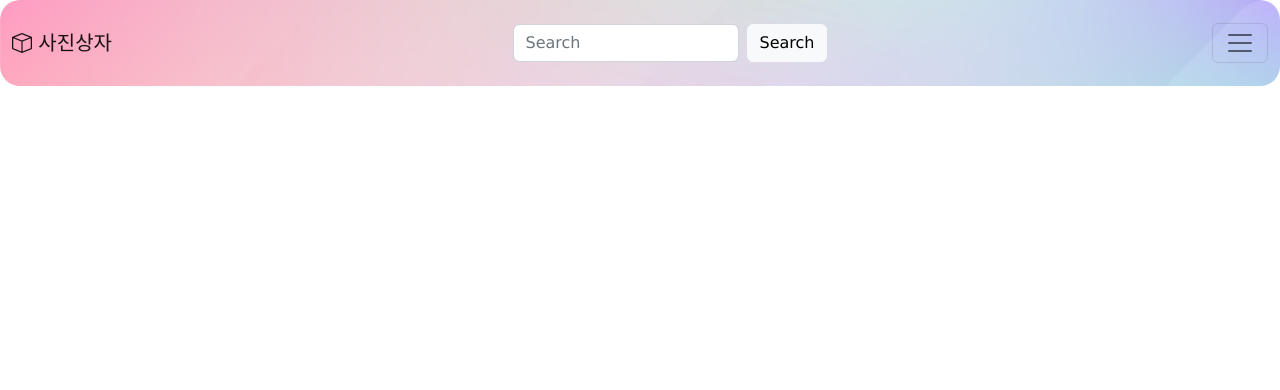
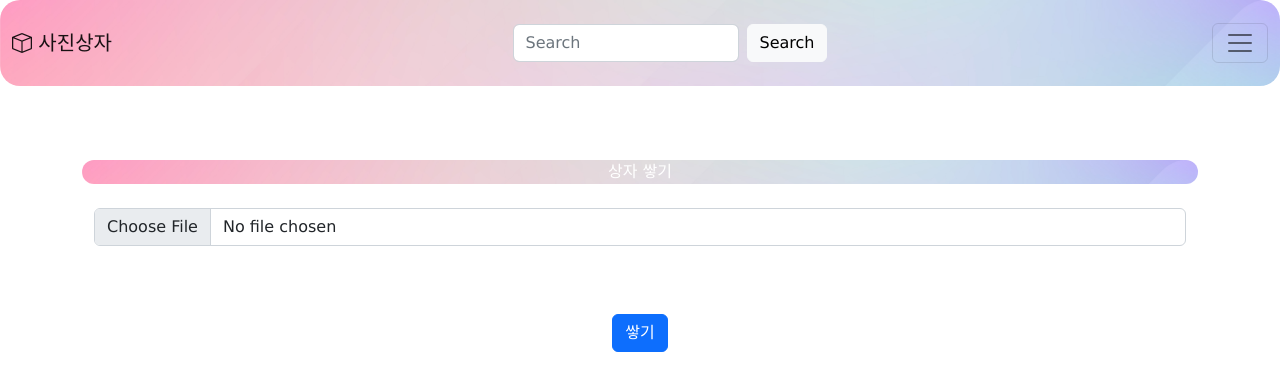
Before and after one commit to qufehfdl/PhotoBox, a Vue app: page /write in a window 1280 px wide. Before the commit this address had no page. Shown: the top 390 px of the page. Built offline with nearby package versions, Linux system fonts and the light colour scheme.

Commit message:
캐러셀 작업중

```diff
--- a/src/components/Login.vue
+++ b/src/components/Login.vue
@@ -53,10 +53,12 @@ export default {
       })
         .then(response => {
           const userData = {
+            no: response.data.no,
             user_id: response.data.user_id,
             user_name: response.data.user_name,
-            user_login: true,
+            user_login: response.data.user_login,
           };
+          sessionStorage.setItem("no", userData.no);
           sessionStorage.setItem("user_id", userData.user_id);
           sessionStorage.setItem("user_name", userData.user_name);
           sessionStorage.setItem("user_login", userData.user_login);
--- a/src/components/MyPage.vue
+++ b/src/components/MyPage.vue
@@ -48,16 +48,19 @@ export default {
             }
 
             axios.post('/root/mypage', {
+                no: this.$store.state.no,
                 user_id: this.$store.state.user_id,
                 user_name: name,
                 user_password: password,
             })
                 .then(response => {
                     const userData = {
+                        no: response.data.no,
                         user_id: response.data.user_id,
                         user_name: response.data.user_name,
                         user_login: true,
                     };
+                    sessionStorage.setItem("no", userData.no);
                     sessionStorage.setItem("user_id", userData.user_id);
                     sessionStorage.setItem("user_name", userData.user_name);
                     sessionStorage.setItem("user_login", userData.user_login);
--- /dev/null
+++ b/src/components/Write.vue
@@ -0,0 +1,93 @@
+<template>
+    <div class="container">
+        <div class="row" style="text-align: center;">
+            <div class="col-12 mb-4" id="login">
+                <p style="color: white;">상자 쌓기</p>
+            </div>
+            <div class="col-md-12 mb-4">
+                <input type="file" class="form-control" @change="handleFileChange">
+            </div>
+            <div class="carousel-wrapper">
+                <div id="carouselExampleIndicators" class="carousel slide">
+                    <div class="carousel-indicators">
+                        <button v-for="(item, index) in carouselItems" :key="index" type="button"
+                            :data-bs-target="'#carouselExampleIndicators'" :data-bs-slide-to="index"
+                            :class="{ 'active': index === 0 }" :aria-current="index === 0 ? 'true' : 'false'"
+                            :aria-label="`Slide ${index + 1}`"></button>
+                    </div>
+                    <div class="carousel-inner">
+                        <div v-for="(item, index) in carouselItems" :key="index" class="carousel-item"
+                            :class="{ 'active': index === 0 }">
+                            <img :src="item" class="d-block w-100 h-100 img-fluid" alt="Preview Image">
+                        </div>
+                    </div>
+                    <button class="carousel-control-prev" type="button" data-bs-target="#carouselExampleIndicators"
+                        data-bs-slide="prev">
+                        <span class="carousel-control-prev-icon" aria-hidden="true"></span>
+                        <span class="visually-hidden">Previous</span>
+                    </button>
+                    <button class="carousel-control-next" type="button" data-bs-target="#carouselExampleIndicators"
+                        data-bs-slide="next">
+                        <span class="carousel-control-next-icon" aria-hidden="true"></span>
+                        <span class="visually-hidden">Next</span>
+                    </button>
+                </div>
+            </div>
+            <div class="col-md-12 mb-4">
+            </div>
+            <div style="margin-top: 20px; margin-bottom: 20px;">
+                <button type="button" class="btn btn-primary">쌓기</button>
+            </div>
+        </div>
+    </div>
+</template>
+
+<script>
+export default {
+    data() {
+        return {
+            selectedImage: null,
+            previewImage: null,
+            carouselItems: [],
+        };
+    },
+    methods: {
+        handleFileChange(event) {
+            if (this.carouselItems.length >= 5) {
+                return;
+            }
+            this.selectedImage = event.target.files[0];
+            this.previewImage = URL.createObjectURL(this.selectedImage);
+            this.carouselItems.push(this.previewImage);
+        },
+    },
+};
+</script>
+
+<style scoped>
+#login {
+    display: block;
+    margin: auto;
+    background-image: url('../assets/top-bg.jpg');
+    background-repeat: no-repeat;
+    background-size: cover;
+    border-radius: 15px;
+}
+
+#login p {
+    text-align: center;
+    margin: auto;
+}
+
+.carousel-wrapper {
+    max-width: 600px;
+    margin: 0 auto;
+}
+
+.carousel-item img {
+    object-fit: cover;
+    width: 100%;
+    max-height: 400px;
+    min-height: 400px;
+}
+</style>
--- a/src/router/index.js
+++ b/src/router/index.js
@@ -1,31 +1,36 @@
-import { createRouter, createWebHistory } from 'vue-router'
-import MainContent from '../views/MainContent.vue'
+import { createRouter, createWebHistory } from "vue-router";
+import MainContent from "../views/MainContent.vue";
 const routes = [
   {
-    path: '/',
-    name: 'home',
-    component: MainContent
+    path: "/",
+    name: "home",
+    component: MainContent,
   },
   {
-    path: '/mypage',
-    name: 'mypage',
-    component: () => import('../components/MyPage.vue')
+    path: "/mypage",
+    name: "mypage",
+    component: () => import("../components/MyPage.vue"),
   },
   {
-    path: '/join',
-    name: 'join',
-    component: () => import('../components/Join.vue')
+    path: "/join",
+    name: "join",
+    component: () => import("../components/Join.vue"),
   },
   {
-    path: '/login',
-    name: 'login',
-    component: () => import('../components/Login.vue')
-  }
-]
+    path: "/login",
+    name: "login",
+    component: () => import("../components/Login.vue"),
+  },
+  {
+    path: "/write",
+    name: "write",
+    component: () => import("../components/Write.vue"),
+  },
+];
 
 const router = createRouter({
   history: createWebHistory(process.env.BASE_URL),
-  routes
-})
+  routes,
+});
 
-export default router
+export default router;
--- a/src/store/store.js
+++ b/src/store/store.js
@@ -2,12 +2,14 @@ import { createStore } from "vuex";
 
 const store = createStore({
   state: {
+    no: sessionStorage.getItem("no"),
     user_id: sessionStorage.getItem("user_id"),
     user_name: sessionStorage.getItem("user_name"),
     user_login: sessionStorage.getItem("user_login"),
   },
   mutations: {
     updateUser(state, payload) {
+      state.no = payload.no;
       state.user_id = payload.user_id;
       state.user_name = payload.user_name;
       state.user_login = payload.user_login;
--- a/src/views/Top.vue
+++ b/src/views/Top.vue
@@ -37,9 +37,10 @@
         <div class="offcanvas-body">
           <ul class="navbar-nav justify-content-end flex-grow-1 pe-3">
             <li class="nav-item" v-if="$store.state.user_login == true">
-              <div class="stack_box mb-3"><i class="bi bi-boxes"></i> 상자 쌓기</div>
-              <div class="stack_box mb-3"><a class="nav-link active" aria-current="page"
-                  @click="$router.push({ name: 'mypage' })">마이페이지</a></div>
+              <div class="stack_box mb-3" @click="$router.push({ name: 'write' })"><i class="bi bi-boxes"></i>&nbsp;상자 쌓기
+              </div>
+              <div class="stack_box mb-3" @click="$router.push({ name: 'mypage' })"><a class="nav-link active"
+                  aria-current="page">마이페이지</a></div>
             </li>
             <li class="nav-item dropdown">
               <a class="nav-link dropdown-toggle" href="#" role="button" data-bs-toggle="dropdown" aria-expanded="false">
@@ -126,6 +127,7 @@ export default {
       this.isMobile2 = window.innerWidth >= 533; // Adjust the breakpoint as needed
     },
     logout() {
+      sessionStorage.removeItem("no");
       sessionStorage.removeItem("user_id");
       sessionStorage.removeItem("user_name");
       sessionStorage.removeItem("user_login");
```
